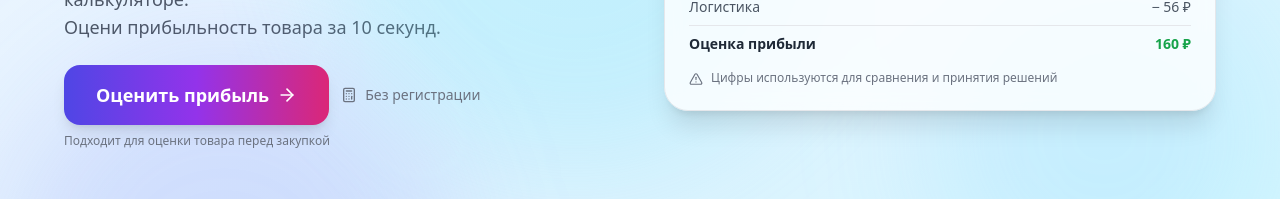
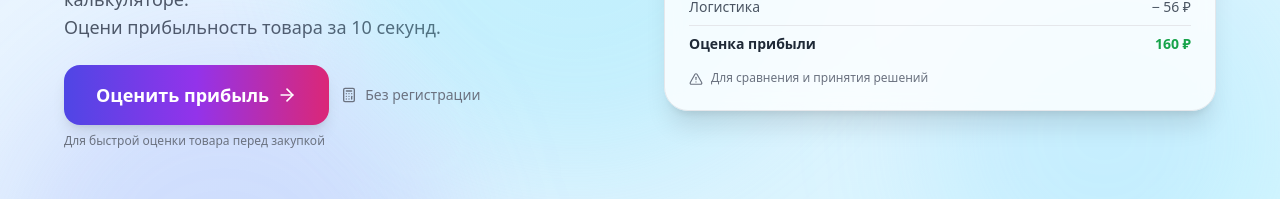
Before and after one commit to artemkis/SKU, a Next.js app: page / in a window 1280 px wide. Shown: the part 307-506 px from the top of the page. Built offline with nearby package versions, Linux system fonts and the light colour scheme.

Commit message:
change landing

```diff
--- a/src/app/page.tsx
+++ b/src/app/page.tsx
@@ -77,7 +77,7 @@ export default function LandingPage() {
               </div>
 
               <div className="text-xs text-gray-500">
-                Подходит для оценки товара перед закупкой
+                Для быстрой оценки товара перед закупкой
               </div>
             </motion.div>
           </div>
@@ -115,7 +115,7 @@ export default function LandingPage() {
 
             <div className="flex items-start gap-2 text-xs text-gray-500">
               <AlertTriangle size={14} className="mt-0.5" />
-              Цифры используются для сравнения и принятия решений
+              Для сравнения и принятия решений
             </div>
           </motion.div>
 
```
